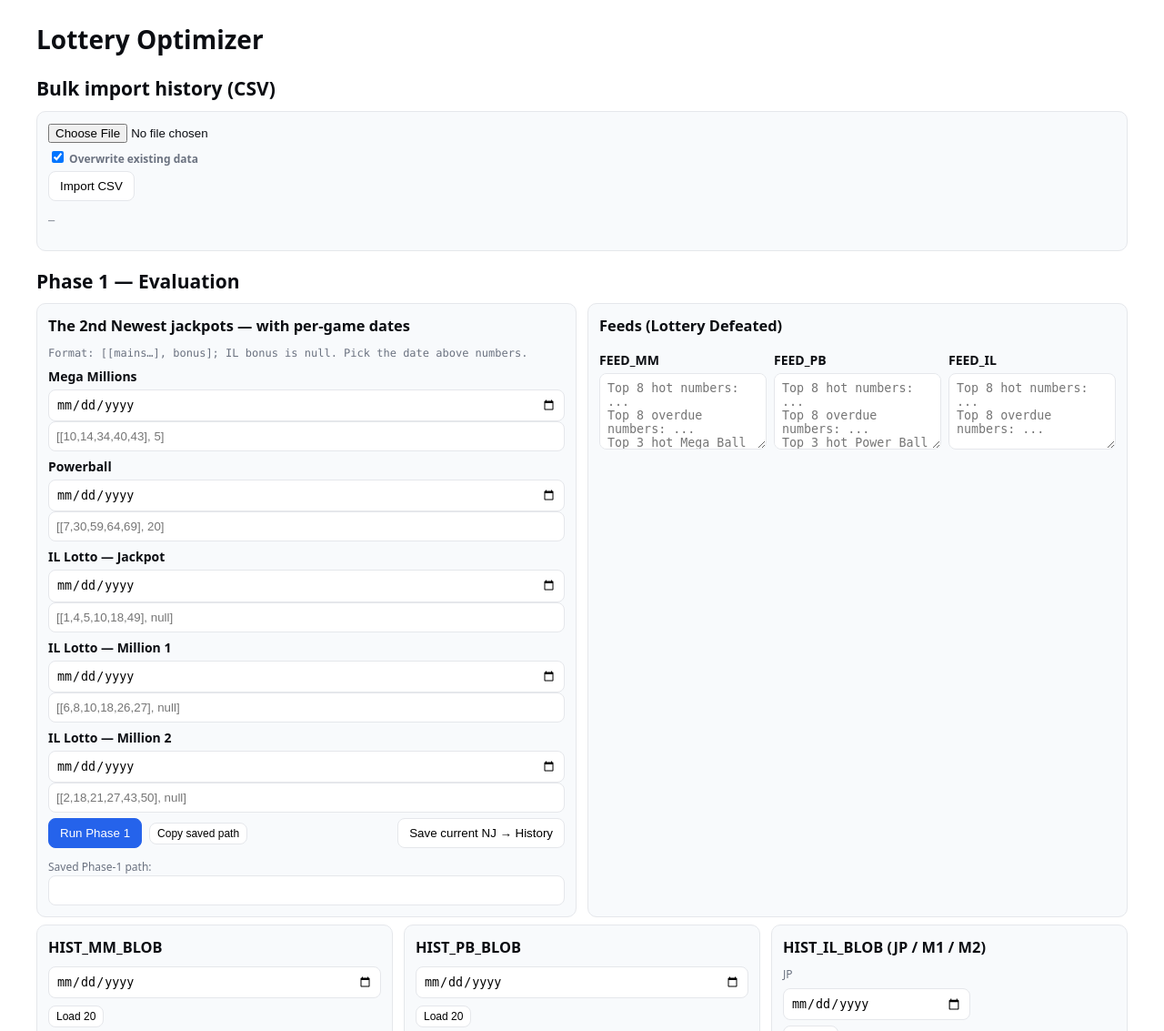
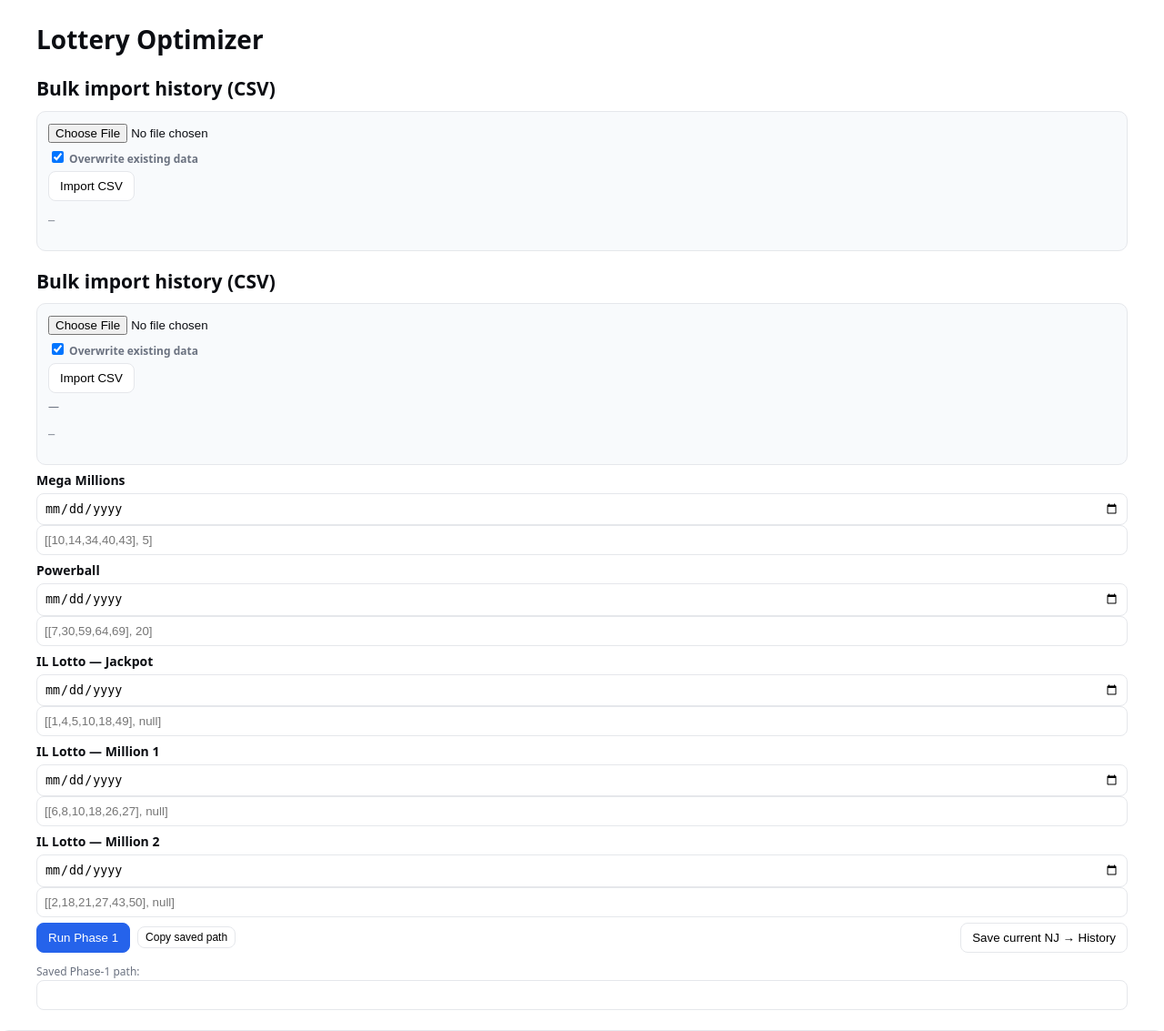
Before and after one commit to lettiehsu/lottery-optimizer, a Flask app: page / in a window 1280 px wide. Shown: the top 1133 px of the page at 91% size. Run offline with Flask 3, Linux system fonts and the light colour scheme.

Commit message:
Update index.html

```diff
--- a/templates/index.html
+++ b/templates/index.html
@@ -39,11 +39,18 @@
     </div>
 
     <!-- PHASE 1 -->
-    <h2>Phase 1 — Evaluation</h2>
-    <div class="row">
-      <div class="card col-6">
-        <h3>The 2nd Newest jackpots — with per-game dates</h3>
-        <div class="muted mono">Format: [[mains…], bonus]; IL bonus is null. Pick the date above numbers.</div>
+    <h2>Bulk import history (CSV)</h2>
+    <div class="card">
+      <form id="csv_form" enctype="multipart/form-data" onsubmit="return false;">
+        <input type="file" id="csv_file" name="file" accept=".csv,text/csv"/>
+        <label class="muted">
+          <input type="checkbox" id="overwrite" checked/> Overwrite existing data
+        </label>
+        <button class="btn" id="btn_import" type="button">Import CSV</button>
+      </form>
+      <div class="muted" id="csv_selected" style="margin-top:6px">—</div>
+      <pre id="import_out" class="mono muted">—</pre>
+   </div>
 
         <label for="mm_date">Mega Millions</label>
         <input id="mm_date" type="date" />
```
